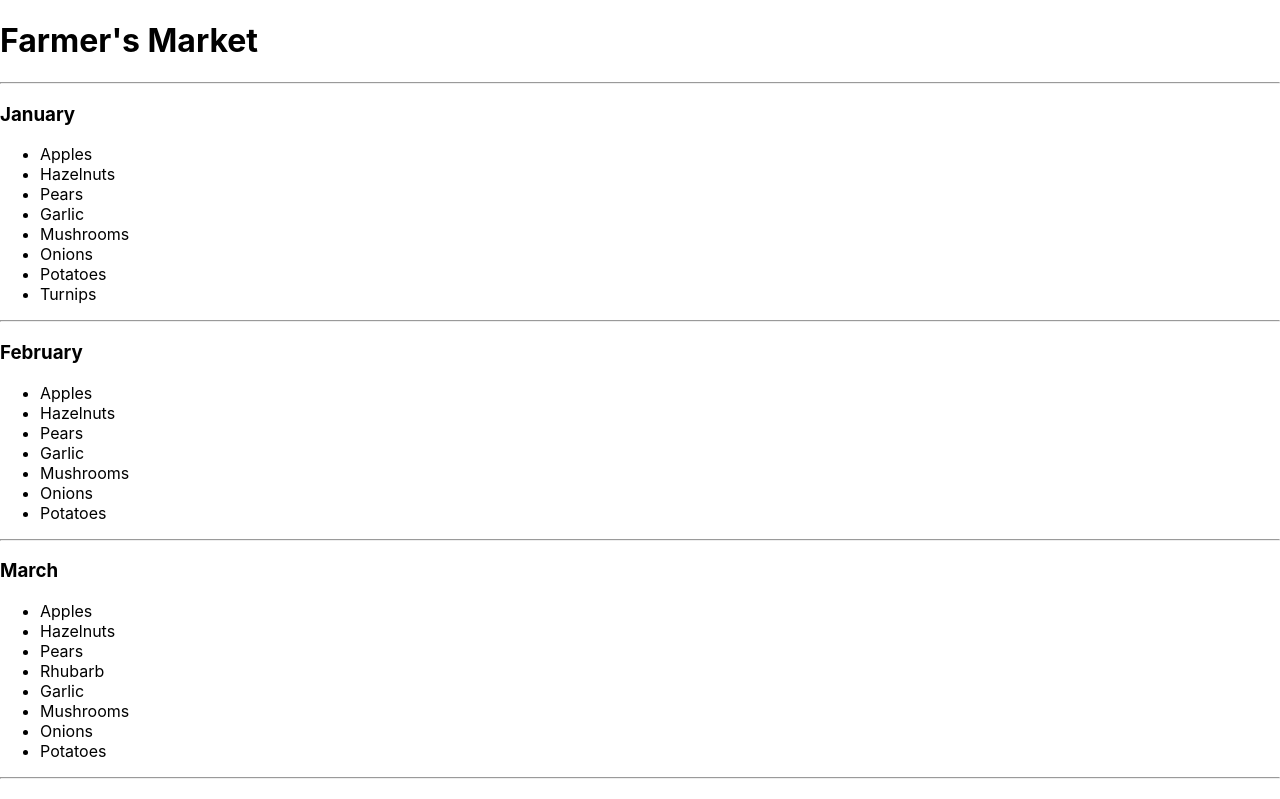
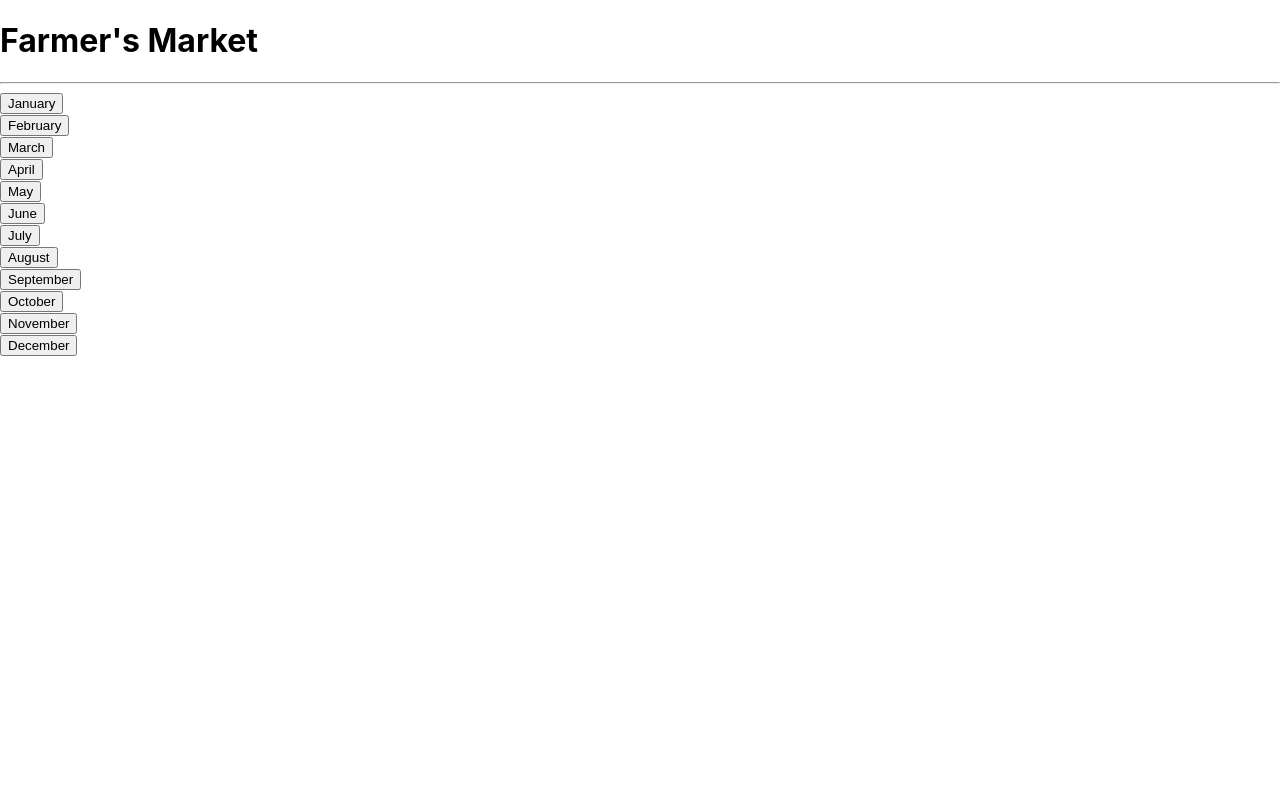
Before and after one commit to Object-ions/farmers-market, a React (Create React App) app: page / in a window 1280 px wide. Shown: the top 799 px of the page. Built offline with nearby package versions, Linux system fonts and the light colour scheme.

Commit message:
Create MonthControl component + add button to each month

```diff
--- a/src/components/Month.js
+++ b/src/components/Month.js
@@ -3,20 +3,19 @@ import PropTypes from "prop-types";
 
 function Month(props) {
 
-  const selectedProduce =
+  // const selectedProduce =
 
-  <ul>
-    {props.selection.map((select, index) =>
-      <li key={index}>{select}</li>
-    )}
-  </ul>
+  // <ul>
+  //   {props.selection.map((select, index) =>
+  //     <li key={index}>{select}</li>
+  //   )}
+  // </ul>
 
   return (
-    <React.Fragment>
-      <h3>{props.month}</h3>
-      {selectedProduce}
-      <hr />
-    </React.Fragment>
+    <div className="month-buttons">
+      <button>{props.month}</button>
+      {/* {selectedProduce} */}
+    </div>
   );
 }
 
```
Also changed, not shown: src/components/MonthControl.js (added, +44 -0 lines).
